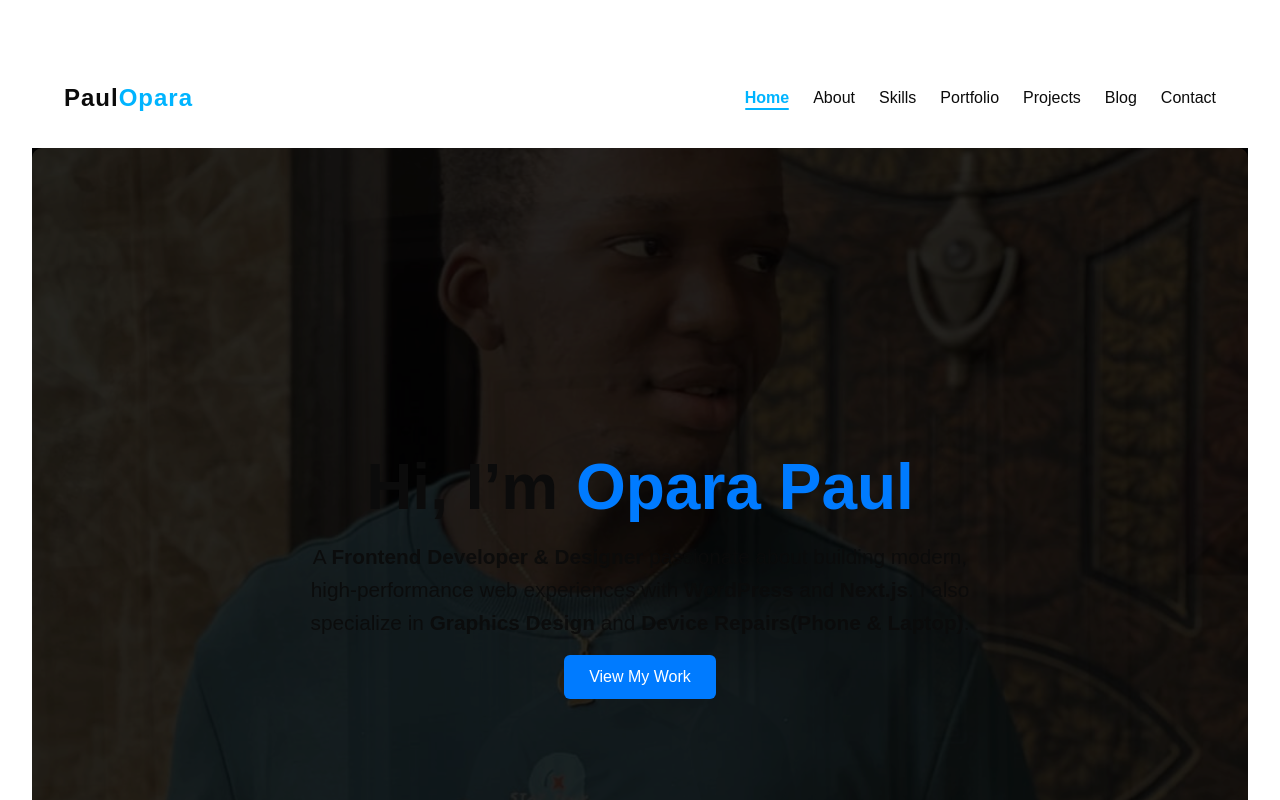
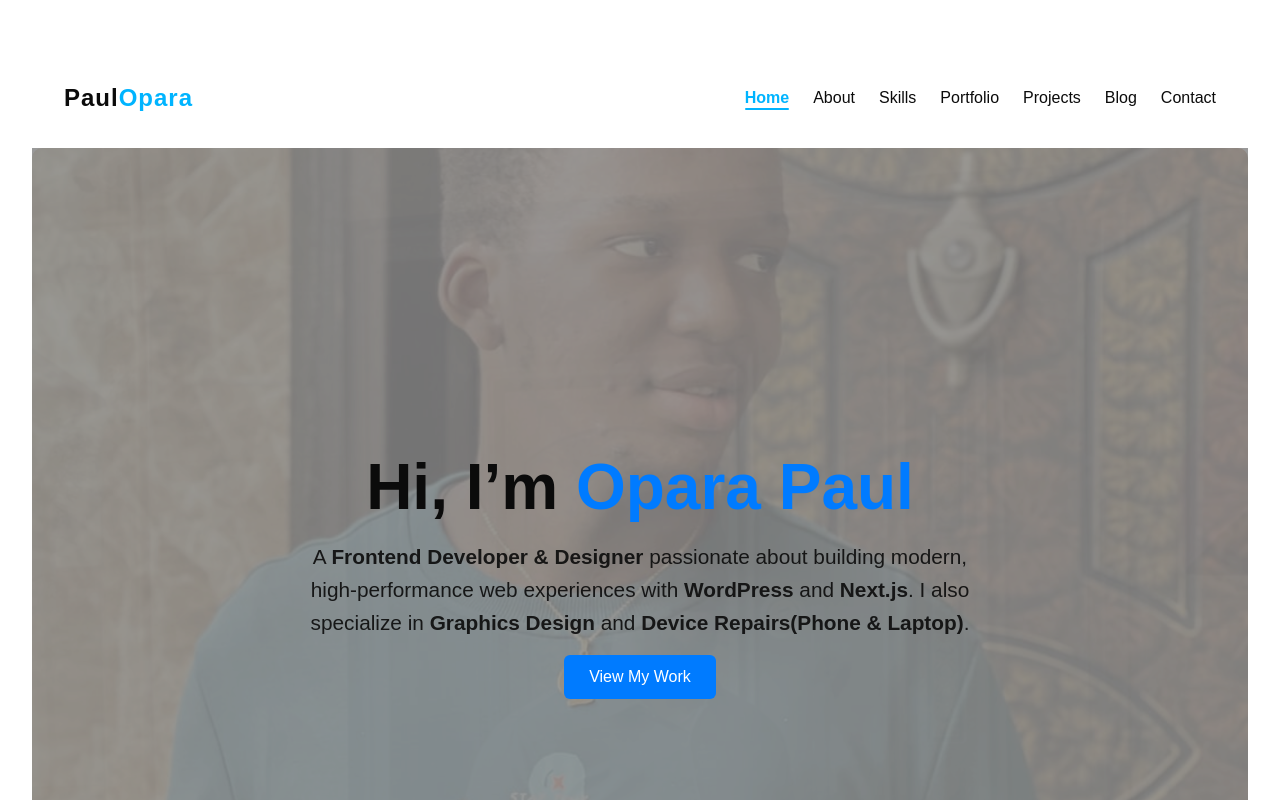
Before and after one commit to Paul-3792/paul-portfolio, a Next.js app: page / in a window 1280 px wide. Shown: the top 800 px of the page. Built offline with nearby package versions, Linux system fonts and the light colour scheme.

Commit message:
Final update

```diff
--- a/src/app/styles/Home.module.css
+++ b/src/app/styles/Home.module.css
@@ -6,7 +6,7 @@
   align-items: center;       /* centers vertically */
   justify-content: center;
   /* padding-top: 1rem; */
-  background: #000;
+  background: var(--bg);
   color: var(--text);
   transition: background 0.4s ease, color 0.4s ease;
   overflow: hidden;
```
